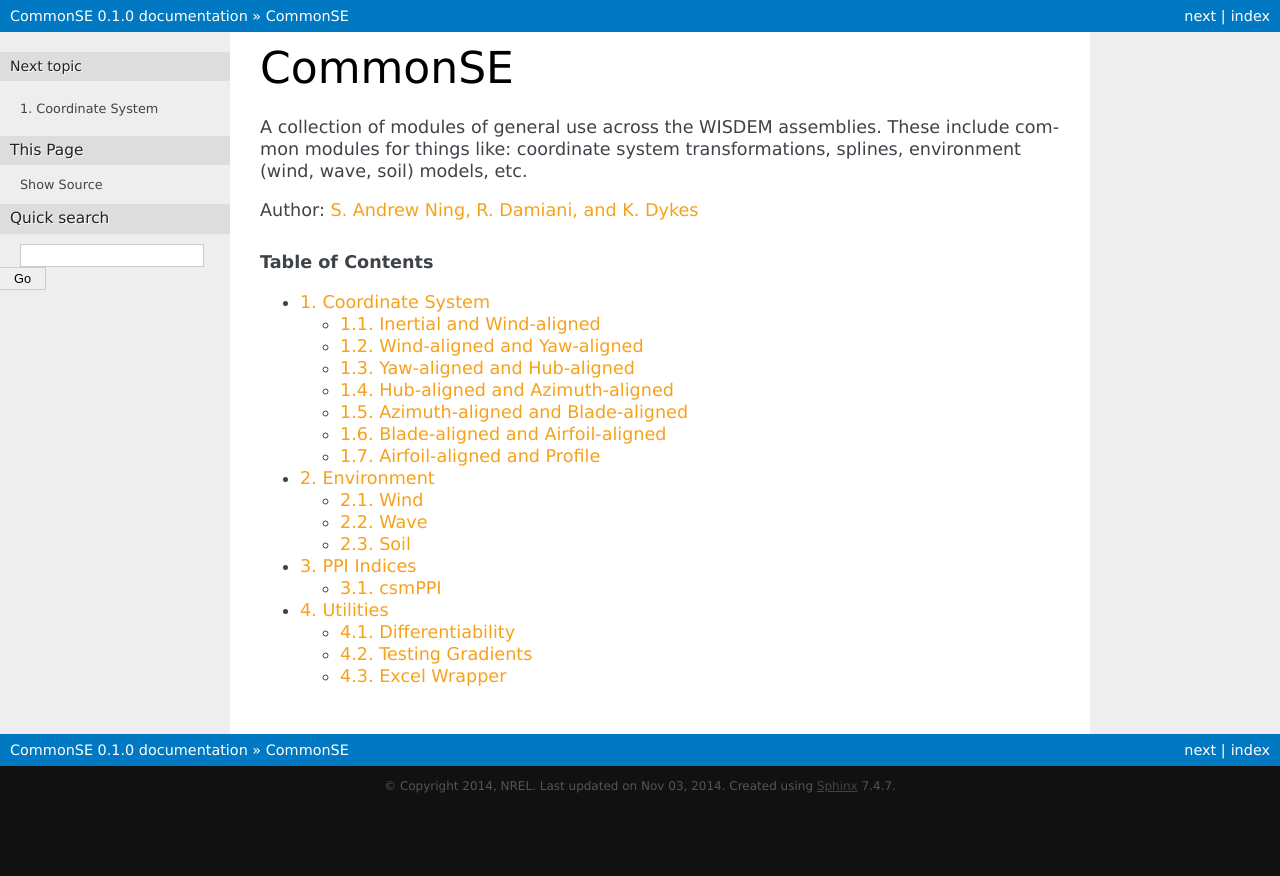
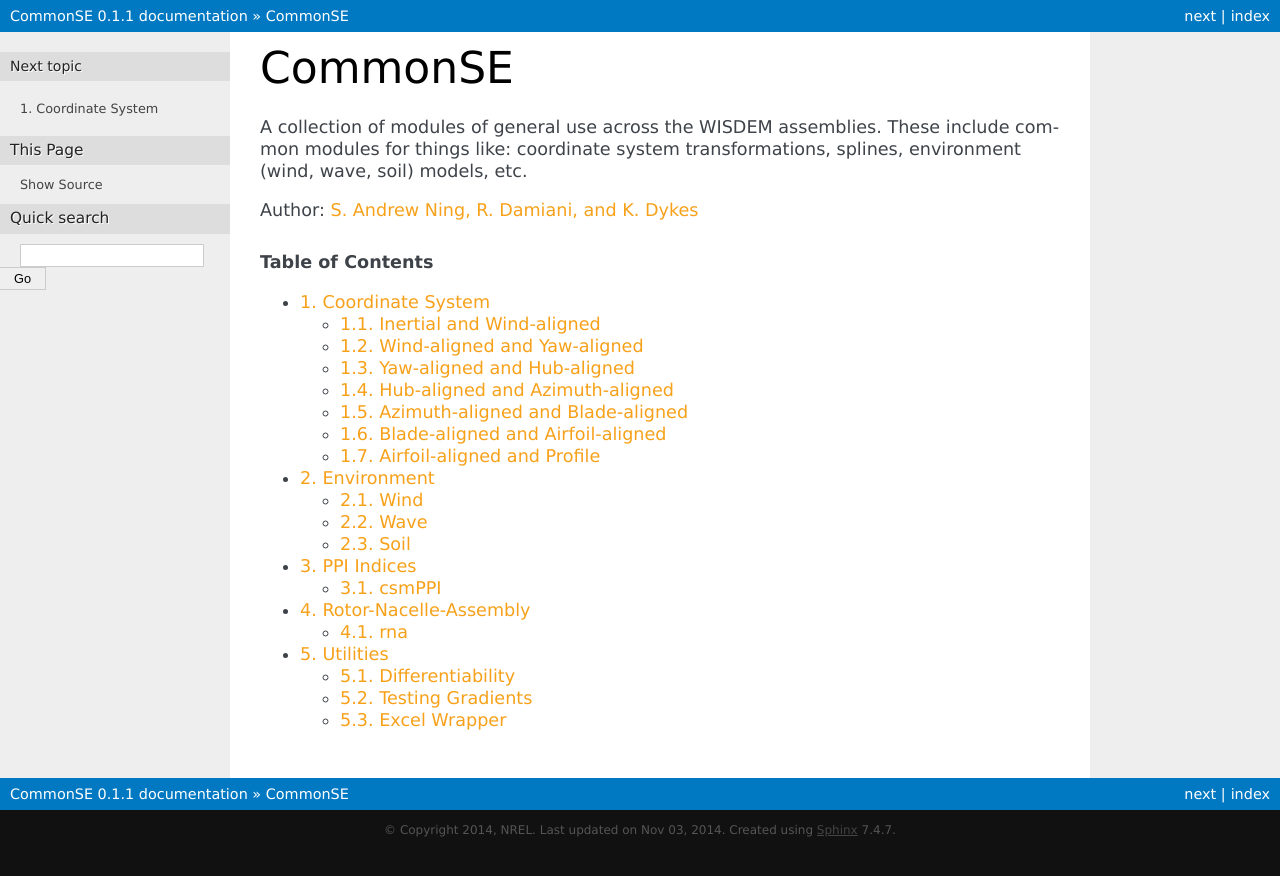
Before and after one commit to WISDEM/CommonSE, a Sphinx documentation site: the page built from docs/index.rst, in a window 1280 px wide. Shown: the top 876 px of the page. Built offline with Sphinx 7.4.7, drawn with Linux system fonts in a browser that asks for light colours; pages that are not in the unit, such as notebooks, are missing from menus; some of the changed lines change nothing that is shown.

Commit message:
updating docs with rna information

```diff
--- a/docs/conf.py
+++ b/docs/conf.py
@@ -23,7 +23,7 @@
 authorName = u'S. Andrew Ning'
 copyright = u'2014, NREL'
 version = '0.1'
-release = '0.1.0'
+release = '0.1.1'
 
 # -- General configuration -----------------------------------------------------
 
--- a/docs/index.rst
+++ b/docs/index.rst
@@ -18,4 +18,5 @@
     csystem
     environment
     ppi
+    rna
     utilities
--- /dev/null
+++ b/docs/rna.rst
@@ -0,0 +1,16 @@
+Rotor-Nacelle-Assembly
+-------------------------
+
+This module includes an aggregator for rotor-nacelle-assembly mass properties and also a set of rotor loads tools for inputs into tower and sub-structure models.
+
+rna
+=======
+RNA mass properties and rotor loads
+
+.. currentmodule:: commonse.rna
+
+.. autosummary::
+    :toctree: generated
+
+    RNAMass
+    RotorLoads
```
